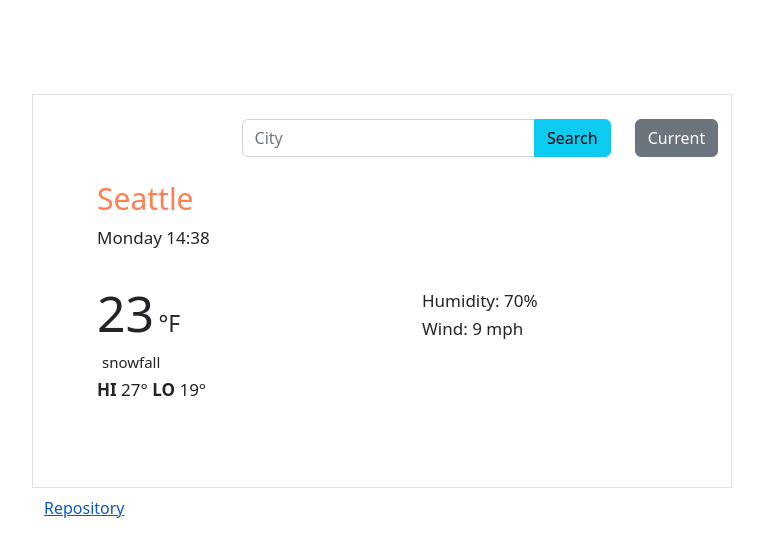
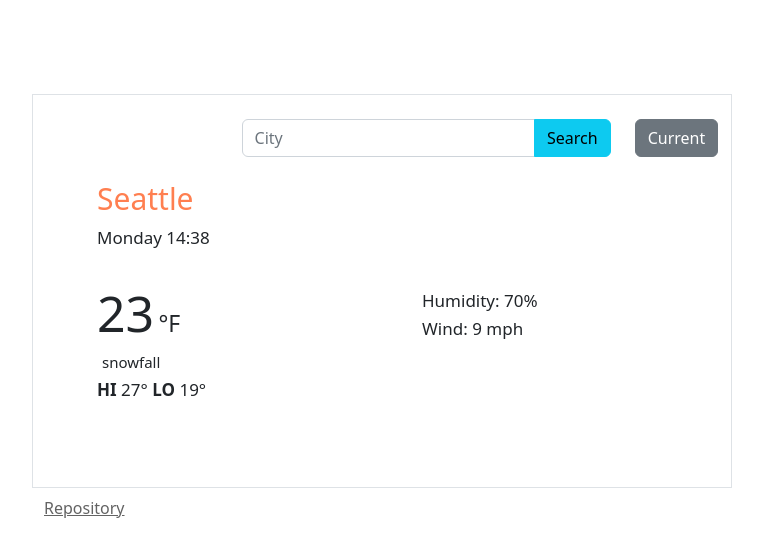
Before and after one commit to brim-bold/Newer-project, a website built with Parcel: page index.html in a window 1280 px wide. In both pictures the pointer is over the link "Repository". Shown: the whole page, without its empty margins (258-1021 px from the left). Built offline with nearby package versions, Linux system fonts and the light colour scheme.

Commit message:
update corresponding css for repository link to coincide with previous change

```diff
--- a/src/styles.css
+++ b/src/styles.css
@@ -67,11 +67,11 @@ p.hiLoLabel {
   display: inline;
 }
 
-.github {
+.repo {
   color: #ff7f50;
 }
 
-.github:hover {
+.repo:hover {
   color: #636363;
 }
 
```
